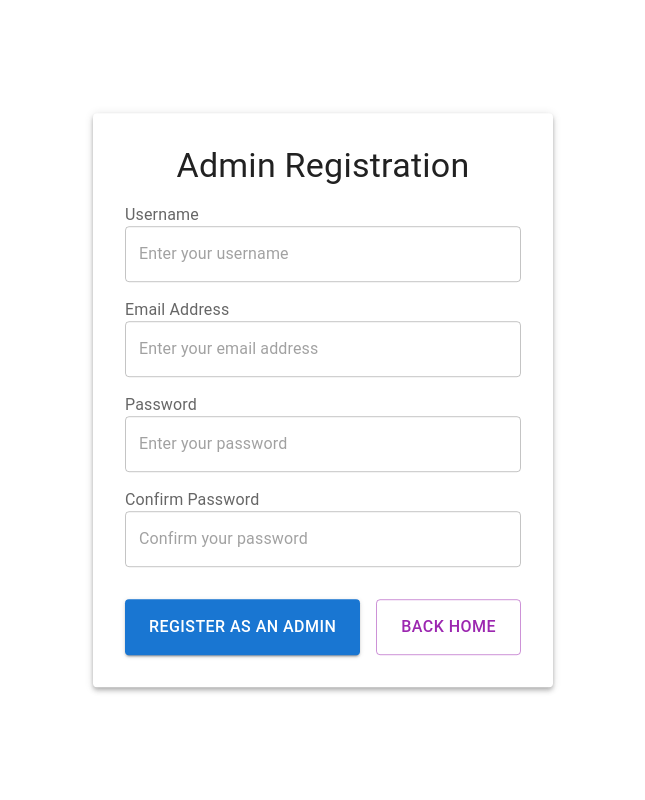
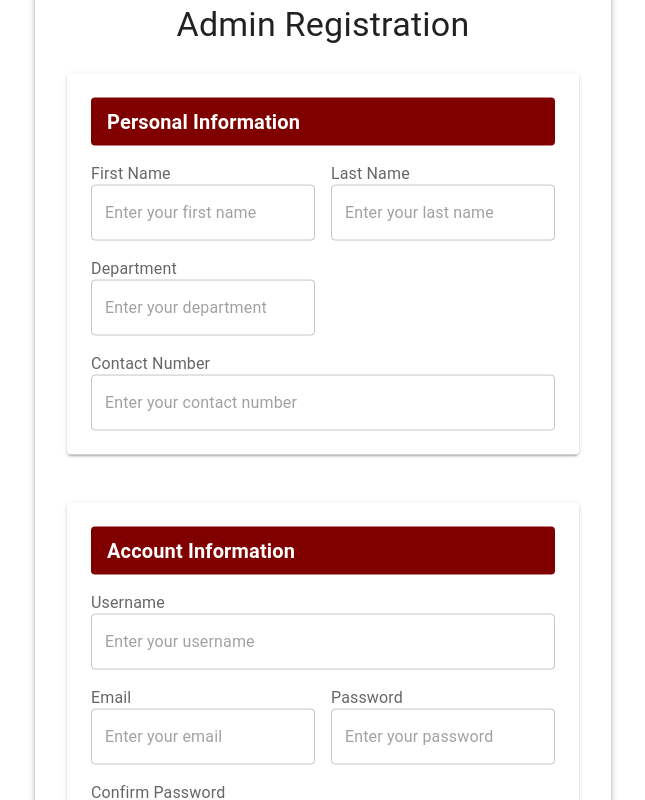
Before and after one commit to RonanJakeCPaquera/LICReservationSystem_FrontEnd, a React (Vite) app in the folder LICReservationSystem_FrontEnd/: page /admin-register in a window 1280 px wide. Shown: the top 800 px of the page, without its empty margins (317-962 px from the left). Built offline with nearby package versions, Linux system fonts and the light colour scheme.

Commit message:
added admin registration

```diff
--- a/LICReservationSystem_FrontEnd/src/components/Reservation.jsx
+++ b/LICReservationSystem_FrontEnd/src/components/Reservation.jsx
@@ -49,6 +49,17 @@ const ContentWrapper = styled(Box)(() => ({
   flexDirection: 'row',
   gap: '20px',
   justifyContent: 'space-between',
+}));
+
+const CardTitle = styled(Typography)(() => ({
+  fontSize: '1.25rem',
+  fontWeight: 'bold',
+  marginBottom: '10px',
+  color: '#fff', // Adjust text color to contrast with maroon
+  backgroundColor: '#800000', // Maroon background
+  padding: '10px', // Add padding for better readability
+  borderBottom: '1px solid #333', // Line below the title
+  borderRadius: '4px', // Optional: Slight rounding for better appearance
 }));
 
 const ProfileCard = styled(Card)(() => ({
@@ -134,7 +145,7 @@ function Profile() {
 
   return (
     <ProfileCard>
-      <Typography variant="h6" fontWeight="bold">{isEditing ? 'EDIT PROFILE' : 'Student Profile'}</Typography>
+      <CardTitle variant="h6" fontWeight="bold">{isEditing ? 'EDIT PROFILE' : 'Student Profile'}</CardTitle>
       {isEditing ? (
         <>
           <TextField
@@ -233,7 +244,7 @@ function Reservation() {
         <ContentWrapper>
           <Profile />
           <AboutCard>
-            <Typography variant="h6" fontWeight="bold">About the Page</Typography>
+            <CardTitle variant="h6" fontWeight="bold">About the Page</CardTitle>
             <Typography>
               Welcome to the Student Dashboard! Here, you can manage your profile and
               view your reservations. Ensure that all your details are updated for
@@ -243,7 +254,7 @@ function Reservation() {
         </ContentWrapper>
 
         <ReservationFormCard>
-          <Typography variant="h6" fontWeight="bold" marginBottom="10px">Make a New Reservation</Typography>
+          <CardTitle variant="h6" fontWeight="bold" marginBottom="10px">Make a New Reservation</CardTitle>
 
           {/* Name Field */}
           <TextField
@@ -294,7 +305,7 @@ function Reservation() {
         </ReservationFormCard>
 
         <ReservationDetailsCard>
-          <Typography variant="h6" fontWeight="bold" marginBottom="10px">Reservation Details</Typography>
+          <CardTitle variant="h6" fontWeight="bold" marginBottom="10px">Reservation Details</CardTitle>
           <ReservationTable>
             <TableHead>
               <TableRow>
--- a/LICReservationSystem_FrontEnd/src/pages/AdminRegister.jsx
+++ b/LICReservationSystem_FrontEnd/src/pages/AdminRegister.jsx
@@ -1,7 +1,7 @@
-// src/pages/AdminRegister.jsx
 import React, { useState } from 'react';
-import { Box, Button, Card, CssBaseline, FormControl, FormLabel, TextField, Typography, Stack } from '@mui/material';
+import { Box, Button, Card, CssBaseline, FormControl, FormLabel, TextField, Typography, Stack, Grid, Link } from '@mui/material';
 import { styled } from '@mui/material/styles';
+import { useNavigate } from 'react-router-dom';
 
 const RegistrationContainer = styled(Stack)(({ theme }) => ({
   position: 'absolute',
@@ -22,27 +22,44 @@ const StyledCard = styled(Card)(({ theme }) => ({
   flexDirection: 'column',
   alignItems: 'center',
   width: '100%',
-  maxWidth: '600px',
+  maxWidth: '800px',
   padding: theme.spacing(4),
   gap: theme.spacing(2),
   margin: 'auto',
   boxShadow: theme.shadows[4],
+  marginTop: theme.spacing(40),
+}));
+
+const SectionCard = styled(Card)(({ theme }) => ({
+  width: '100%',
+  marginBottom: theme.spacing(3),
+  padding: theme.spacing(3),
+  boxShadow: theme.shadows[2],
+}));
+
+const SectionTitle = styled(Typography)(({ theme }) => ({
+  backgroundColor: 'maroon',
+  color: 'white',
+  padding: theme.spacing(1, 2),
+  fontWeight: 'bold',
+  borderRadius: 4,
+  marginBottom: theme.spacing(2),
 }));
 
 export default function AdminRegister() {
   const [formData, setFormData] = useState({
+    firstName: '',
+    lastName: '',
+    department: '',
+    contactNumber: '',
     username: '',
     email: '',
     password: '',
     confirmPassword: '',
   });
 
-  const [errors, setErrors] = useState({
-    username: '',
-    email: '',
-    password: '',
-    confirmPassword: '',
-  });
+  const [errors, setErrors] = useState({});
+  const navigate = useNavigate();
 
   const handleChange = (event) => {
     const { name, value } = event.target;
@@ -61,13 +78,16 @@ export default function AdminRegister() {
   };
 
   const validateForm = () => {
-    const newErrors = {
-      username: formData.username ? '' : 'Username is required.',
-      email: formData.email && /\S+@\S+\.\S+/.test(formData.email) ? '' : 'Valid email is required.',
-      password: formData.password ? '' : 'Password is required.',
-      confirmPassword:
-        formData.confirmPassword === formData.password ? '' : 'Passwords must match.',
-    };
+    const requiredFields = ['firstName', 'lastName', 'department', 'contactNumber', 'username', 'email', 'password', 'confirmPassword'];
+    const newErrors = {};
+    requiredFields.forEach((field) => {
+      if (!formData[field]) {
+        newErrors[field] = 'This field is required.';
+      }
+    });
+    if (formData.password !== formData.confirmPassword) {
+      newErrors.confirmPassword = 'Passwords must match.';
+    }
     return newErrors;
   };
 
@@ -76,7 +96,7 @@ export default function AdminRegister() {
       <CssBaseline />
       <RegistrationContainer direction="column" justifyContent="center">
         <StyledCard>
-          <Typography variant="h4" component="h1">
+          <Typography variant="h4" component="h1" gutterBottom>
             Admin Registration
           </Typography>
           <Box
@@ -87,11 +107,90 @@ export default function AdminRegister() {
               display: 'flex',
               flexDirection: 'column',
               width: '100%',
-              gap: 2,
+              gap: 3,
             }}
           >
+            {/* Personal Information Section */}
+            <SectionCard>
+              <SectionTitle variant="h6">Personal Information</SectionTitle>
+              <Grid container spacing={2}>
+                {/* First Name */}
+                <Grid item xs={12} md={6}>
+                  <FormControl fullWidth>
+                    <FormLabel htmlFor="firstName">First Name</FormLabel>
+                    <TextField
+                      id="firstName"
+                      name="firstName"
+                      value={formData.firstName}
+                      onChange={handleChange}
+                      error={Boolean(errors.firstName)}
+                      helperText={errors.firstName}
+                      placeholder="Enter your first name"
+                      required
+                    />
+                  </FormControl>
+                </Grid>
+
+                {/* Last Name */}
+                <Grid item xs={12} md={6}>
+                  <FormControl fullWidth>
+                    <FormLabel htmlFor="lastName">Last Name</FormLabel>
+                    <TextField
+                      id="lastName"
+                      name="lastName"
+                      value={formData.lastName}
+                      onChange={handleChange}
+                      error={Boolean(errors.lastName)}
+                      helperText={errors.lastName}
+                      placeholder="Enter your last name"
+                      required
+                    />
+                  </FormControl>
+                </Grid>
+
+                {/* Department */}
+                <Grid item xs={12} md={6}>
+                  <FormControl fullWidth>
+                    <FormLabel htmlFor="department">Department</FormLabel>
+                    <TextField
+                      id="department"
+                      name="department"
+                      value={formData.department}
+                      onChange={handleChange}
+                      error={Boolean(errors.department)}
+                      helperText={errors.department}
+                      placeholder="Enter your department"
+                      required
+                    />
+                  </FormControl>
+                </Grid>
+
+                {/* Contact Number */}
+                <Grid item xs={12}>
+                  <FormControl fullWidth>
+                    <FormLabel htmlFor="contactNumber">Contact Number</FormLabel>
+                    <TextField
+                      id="contactNumber"
+                      name="contactNumber"
+                      value={formData.contactNumber}
+                      onChange={handleChange}
+                      error={Boolean(errors.contactNumber)}
+                      helperText={errors.contactNumber}
+                      placeholder="Enter your contact number"
+                      required
+                    />
+                  </FormControl>
+                </Grid>
+              </Grid>
+            </SectionCard>
+
+            {/* Account Information Section */}
+            <SectionCard>
+              <SectionTitle variant="h6">Account Information</SectionTitle>
+              <Grid container spacing={2}>
                 {/* Username */}
-            <FormControl>
+                <Grid item xs={12}>
+                  <FormControl fullWidth>
                     <FormLabel htmlFor="username">Username</FormLabel>
                     <TextField
                       id="username"
@@ -101,14 +200,15 @@ export default function AdminRegister() {
                       error={Boolean(errors.username)}
                       helperText={errors.username}
                       placeholder="Enter your username"
-                variant="outlined"
                       required
                     />
                   </FormControl>
+                </Grid>
 
-            {/* Email Address */}
-            <FormControl>
-              <FormLabel htmlFor="email">Email Address</FormLabel>
+                {/* Email */}
+                <Grid item xs={12} md={6}>
+                  <FormControl fullWidth>
+                    <FormLabel htmlFor="email">Email</FormLabel>
                     <TextField
                       id="email"
                       name="email"
@@ -116,14 +216,15 @@ export default function AdminRegister() {
                       onChange={handleChange}
                       error={Boolean(errors.email)}
                       helperText={errors.email}
-                placeholder="Enter your email address"
-                variant="outlined"
+                      placeholder="Enter your email"
                       required
                     />
                   </FormControl>
+                </Grid>
 
                 {/* Password */}
-            <FormControl>
+                <Grid item xs={12} md={6}>
+                  <FormControl fullWidth>
                     <FormLabel htmlFor="password">Password</FormLabel>
                     <TextField
                       id="password"
@@ -134,13 +235,14 @@ export default function AdminRegister() {
                       error={Boolean(errors.password)}
                       helperText={errors.password}
                       placeholder="Enter your password"
-                variant="outlined"
                       required
                     />
                   </FormControl>
+                </Grid>
 
                 {/* Confirm Password */}
-            <FormControl>
+                <Grid item xs={12} md={6}>
+                  <FormControl fullWidth>
                     <FormLabel htmlFor="confirmPassword">Confirm Password</FormLabel>
                     <TextField
                       id="confirmPassword"
@@ -151,30 +253,41 @@ export default function AdminRegister() {
                       error={Boolean(errors.confirmPassword)}
                       helperText={errors.confirmPassword}
                       placeholder="Confirm your password"
-                variant="outlined"
                       required
                     />
                   </FormControl>
+                </Grid>
+              </Grid>
+            </SectionCard>
 
-            {/* Buttons */}
-            <Stack direction="row" spacing={2} justifyContent="center" mt={2}>
+            {/* Submit Button */}
             <Button
+            variant="contained"
             type="submit"
-                variant="contained"
-                color="primary"
-                sx={{ padding: '0.8rem 1.5rem', fontSize: '1rem' }}
-              >
-                Register as an Admin
+            sx={{ padding: '10px 20px', backgroundColor: 'maroon', fontWeight: 'bold' }}>
+              Register
             </Button>
+
+            {/* Back to Home Button */}
             <Button
               variant="outlined"
-                color="secondary"
-                href="/"
-                sx={{ padding: '0.8rem 1.5rem', fontSize: '1rem' }}
+              onClick={() => navigate('/')}
+              sx={{ padding: '10px 20px', marginTop: '10px', borderColor: 'maroon', color: 'maroon', fontWeight: 'bold' }}
             >
-                Back Home
+              Back to Home
             </Button>
-            </Stack>
+
+            {/* Login Link */}
+            <Typography variant="body2" sx={{ textAlign: 'center', marginTop: 2 }}>
+              Already have an account?{' '}
+              <Link
+                href="/login-page"
+                underline="hover"
+                sx={{ fontWeight: 'bold', color: 'maroon' }}
+              >
+                Login here
+              </Link>
+            </Typography>
           </Box>
         </StyledCard>
       </RegistrationContainer>
--- a/LICReservationSystem_FrontEnd/src/pages/LoginPage.jsx
+++ b/LICReservationSystem_FrontEnd/src/pages/LoginPage.jsx
@@ -18,7 +18,7 @@ const MainContainer = styled(Box)(({ theme }) => ({
   alignItems: 'center',
   justifyContent: 'center',
   minHeight: '100vh',  // Ensures it takes full viewport height
-  backgroundColor: '#f4f4f4', // Light gray background (can change if needed)
+  backgroundColor: '#f2dbb2', // Light gray background (can change if needed)
   width: '100%',
   position: 'absolute',  // Use absolute positioning to center it
   top: '50%',  // Position from the top of the page
```
Lines whose indentation alone changed are shown as unchanged.
